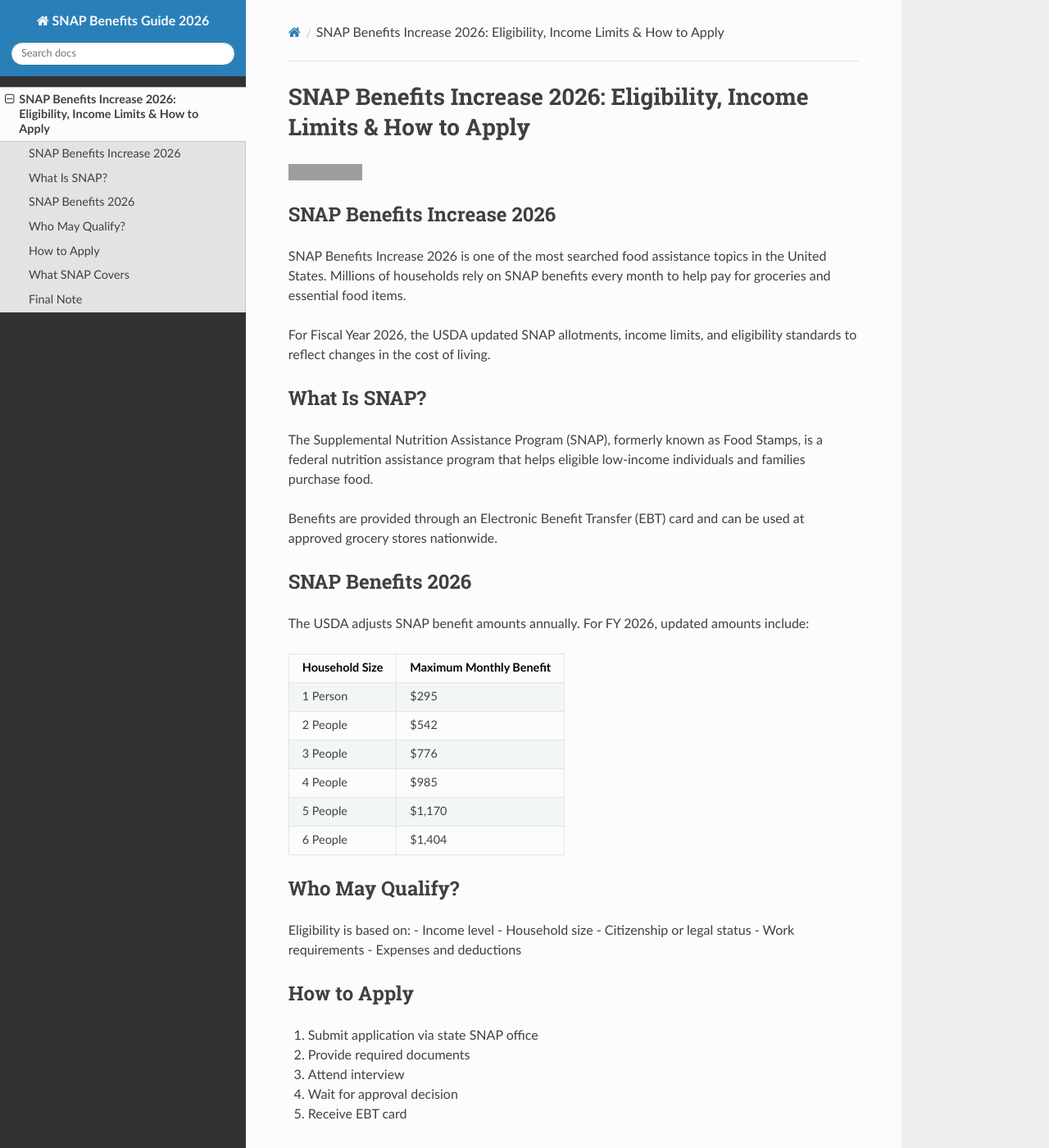
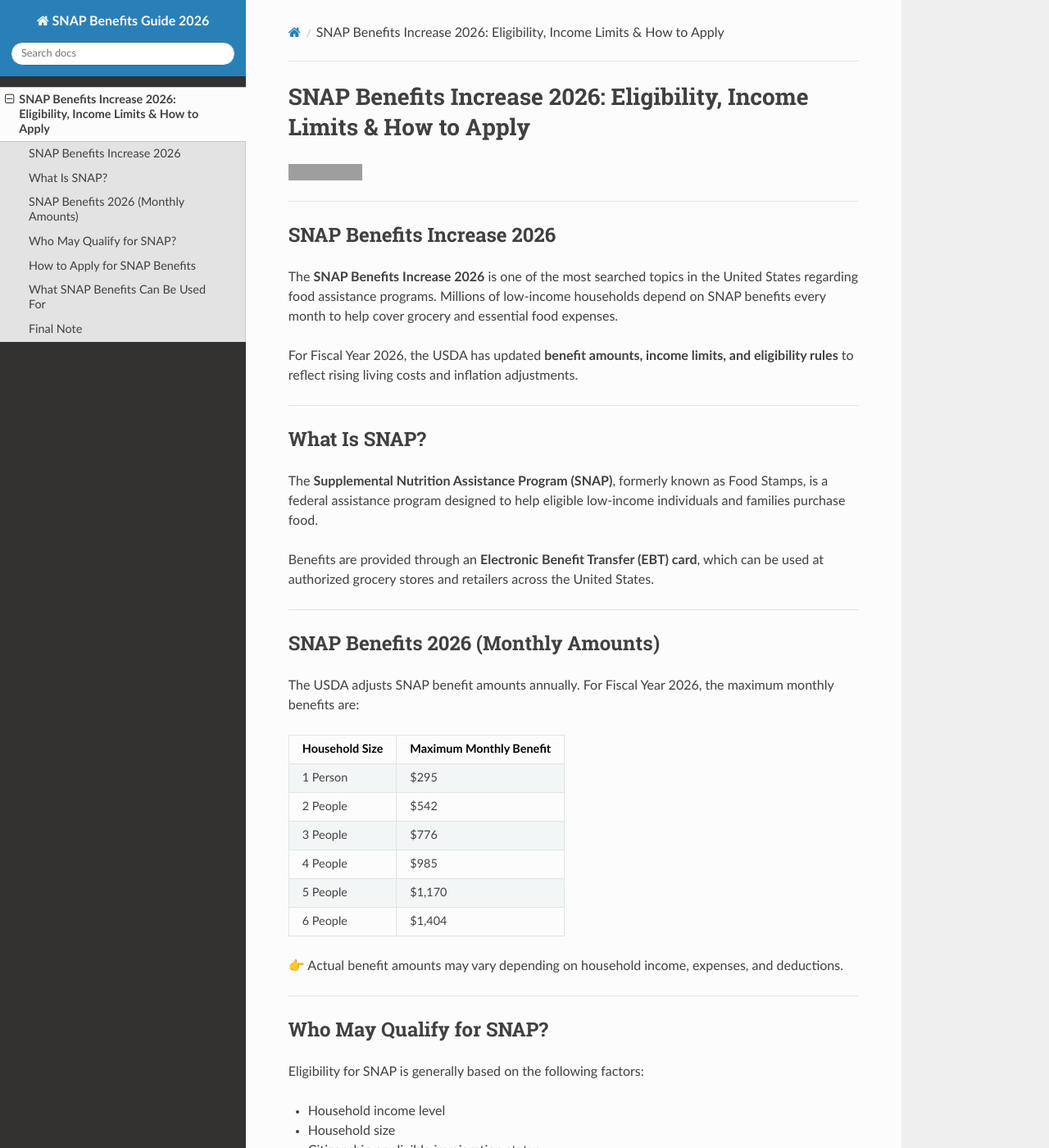
Before and after one commit to primecastzone/SNAP-Benefits-Increase-2026, an MkDocs documentation site: the page built from docs/index.md, in a window 1280 px wide and 1400 px high. Shown: the whole window at 82% size. Built offline with MkDocs 1.6.1, drawn with Linux system fonts in a browser that asks for light colours; nearby versions of some CDN libraries; some of the changed text lies outside the part shown; grey boxes are pictures that could not be loaded.

Commit message:
Update index.md

```diff
--- a/docs/index.md
+++ b/docs/index.md
@@ -2,21 +2,27 @@
 
 [![CHECK SNAP ELIGIBILITY](https://img.shields.io/badge/CHECK_SNAP_ELIGIBILITY_2026-CLICK_HERE-success?style=for-the-badge)](https://bcetsamba.in/snap-benefits-increase-2026/)
 
+---
+
 ## SNAP Benefits Increase 2026
 
-SNAP Benefits Increase 2026 is one of the most searched food assistance topics in the United States. Millions of households rely on SNAP benefits every month to help pay for groceries and essential food items.
+The **SNAP Benefits Increase 2026** is one of the most searched topics in the United States regarding food assistance programs. Millions of low-income households depend on SNAP benefits every month to help cover grocery and essential food expenses.
 
-For Fiscal Year 2026, the USDA updated SNAP allotments, income limits, and eligibility standards to reflect changes in the cost of living.
+For Fiscal Year 2026, the USDA has updated **benefit amounts, income limits, and eligibility rules** to reflect rising living costs and inflation adjustments.
+
+---
 
 ## What Is SNAP?
 
-The Supplemental Nutrition Assistance Program (SNAP), formerly known as Food Stamps, is a federal nutrition assistance program that helps eligible low-income individuals and families purchase food.
+The **Supplemental Nutrition Assistance Program (SNAP)**, formerly known as Food Stamps, is a federal assistance program designed to help eligible low-income individuals and families purchase food.
 
-Benefits are provided through an Electronic Benefit Transfer (EBT) card and can be used at approved grocery stores nationwide.
+Benefits are provided through an **Electronic Benefit Transfer (EBT) card**, which can be used at authorized grocery stores and retailers across the United States.
 
-## SNAP Benefits 2026
+---
 
-The USDA adjusts SNAP benefit amounts annually. For FY 2026, updated amounts include:
+## SNAP Benefits 2026 (Monthly Amounts)
+
+The USDA adjusts SNAP benefit amounts annually. For Fiscal Year 2026, the maximum monthly benefits are:
 
 | Household Size | Maximum Monthly Benefit |
 | -------------- | ----------------------- |
@@ -27,35 +33,53 @@ The USDA adjusts SNAP benefit amounts annually. For FY 2026, updated amounts inc
 | 5 People       | $1,170                  |
 | 6 People       | $1,404                  |
 
-## Who May Qualify?
+👉 Actual benefit amounts may vary depending on household income, expenses, and deductions.
 
-Eligibility is based on:
-- Income level
-- Household size
-- Citizenship or legal status
-- Work requirements
-- Expenses and deductions
+---
 
-## How to Apply
+## Who May Qualify for SNAP?
 
-1. Submit application via state SNAP office
-2. Provide required documents
-3. Attend interview
-4. Wait for approval decision
-5. Receive EBT card
+Eligibility for SNAP is generally based on the following factors:
 
-## What SNAP Covers
+* Household income level
+* Household size
+* Citizenship or eligible immigration status
+* Work requirements (if applicable)
+* Allowable deductions such as housing or medical expenses
 
-- Fruits and vegetables
-- Meat and dairy
-- Bread and cereals
-- Snacks and beverages
+---
 
-Not allowed:
-- Alcohol
-- Tobacco
-- Hot prepared meals
+## How to Apply for SNAP Benefits
+
+Applying for SNAP is a simple process:
+
+1. Submit an application through your state SNAP office or online portal
+2. Provide required documents (ID, income proof, address proof)
+3. Complete an interview (phone or in-person)
+4. Wait for eligibility determination
+5. Receive your EBT card upon approval
+
+---
+
+## What SNAP Benefits Can Be Used For
+
+SNAP benefits can be used to purchase:
+
+* Fruits and vegetables
+* Meat, poultry, and fish
+* Dairy products
+* Bread and cereals
+* Snacks and non-alcoholic beverages
+
+🚫 SNAP benefits cannot be used for:
+
+* Alcohol
+* Tobacco products
+* Hot prepared meals
+* Vitamins or supplements
+
+---
 
 ## Final Note
 
-SNAP Benefits 2026 help millions of families manage food costs. Check eligibility before applying through official state portals.
+The **SNAP Benefits Increase 2026** program plays an important role in ensuring food security for millions of families. Understanding eligibility requirements and preparing the correct documents can help speed up the application process.
```
